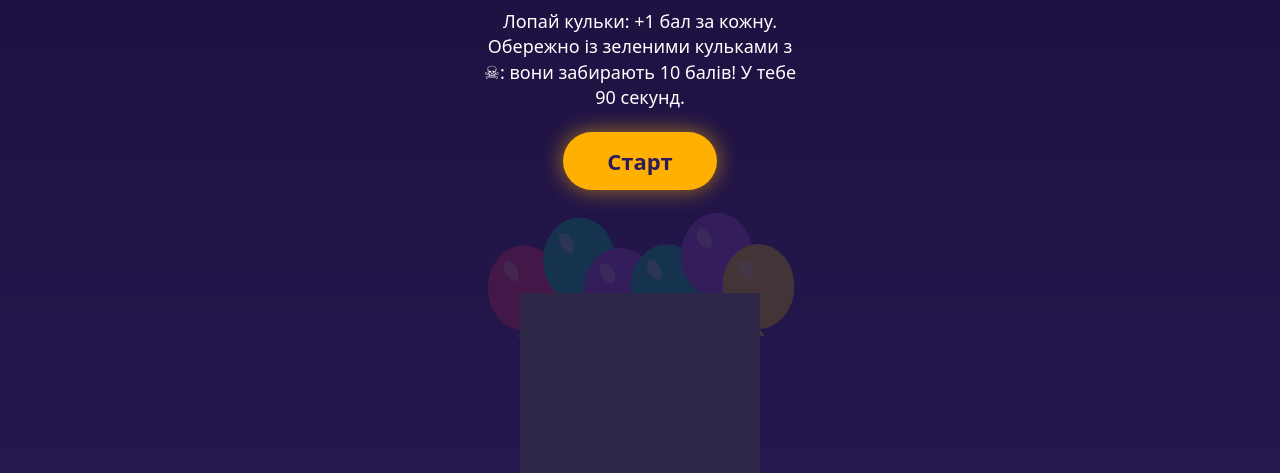
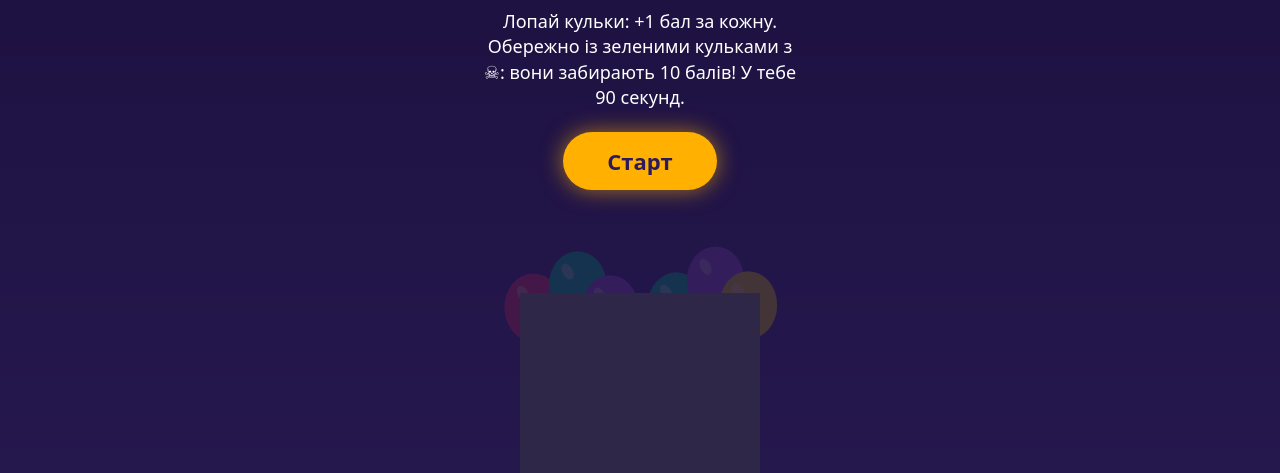
Before and after one commit to defbothub/crazik, a plain HTML site: page index.html in a window 1280 px wide. Shown: the part 327-800 px from the top of the page. Drawn offline with Linux system fonts and the light colour scheme; animation ran at ten frames a second.

Commit message:
Update index.html

```diff
--- a/index.html
+++ b/index.html
@@ -73,7 +73,7 @@ function layout() {
   const top = H - ch;
   pawL = { x: W / 2 + PAWS.lx * cw, y: top + PAWS.y * ch };
   pawR = { x: W / 2 + PAWS.rx * cw, y: top + PAWS.y * ch };
-  rb = cw * 0.15;
+  rb = cw * 0.12;
 }
 addEventListener("resize", layout); layout();
 
```
